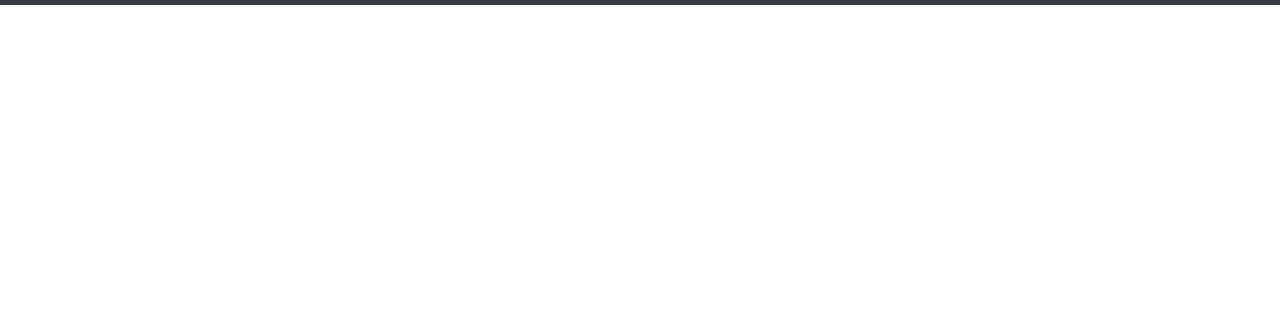
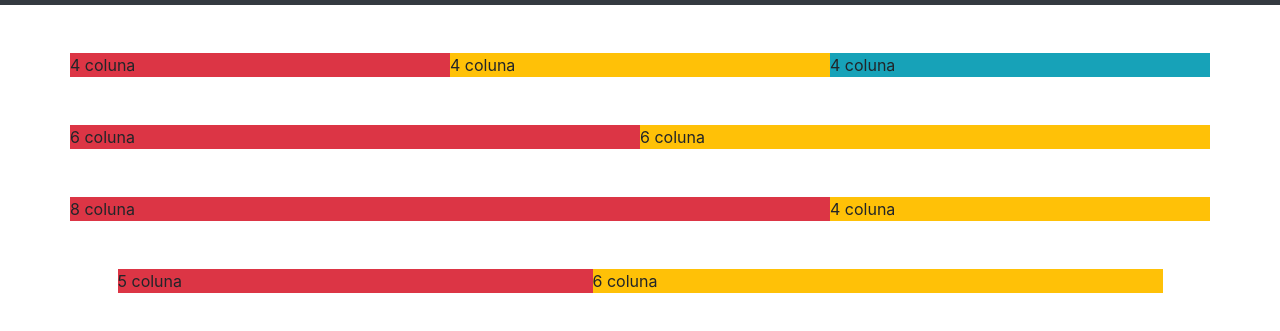
Before and after one commit to WesNinaja/Bootstrap, a plain HTML site: page index.html in a window 1280 px wide. Shown: the part 51-382 px from the top of the page. Drawn offline with nearby package versions, Linux system fonts and the light colour scheme.

Commit message:
@WesNinaja [Task: Tarefa Bootstrap]

```diff
--- a/index.html
+++ b/index.html
@@ -6,10 +6,11 @@
     <meta name="viewport" content="width=device-width, initial-scale=1.0">
     <title>Bootstrap</title>
 
-    <!-- CSS only -->
+    <!-- Link para pegar o estilo CSS dos servidores do Boostrap-->
     <link rel="stylesheet" href="https://cdn.jsdelivr.net/npm/bootstrap@4.6.1/dist/css/bootstrap.min.css" integrity="sha384-zCbKRCUGaJDkqS1kPbPd7TveP5iyJE0EjAuZQTgFLD2ylzuqKfdKlfG/eSrtxUkn" crossorigin="anonymous">
 </head>
 <body>
+  <!--Menu-->
     <nav class="navbar navbar-expand-lg navbar-dark bg-dark">
         <a class="navbar-brand" href="#">Portfólio Wesley Ninaja</a>
         <button class="navbar-toggler" type="button" data-toggle="collapse" data-target="#navbarSupportedContent" aria-controls="navbarSupportedContent" aria-expanded="false" aria-label="Toggle navigation">
@@ -39,8 +40,63 @@
           </form>
         </div>
       </nav>
+      <!--/Menu-->
+      <div class="container">
+        <div class="row mt-5 d-flex justify-content-center">
+
+          <div class="col-md-4 p-0">
+            <div class="bg-danger">4 coluna</div>
+          </div>
+
+          <div class="col-md-4 p-0">
+            <div class="bg-warning">4 coluna</div>
+          </div>
+
+          <div class="col-md-4 p-0">
+            <div class="bg-info">4 coluna</div>
+          </div>
+        </div>
+
+        <div class="row mt-5 d-flex justify-content-center">
+
+          <div class="col-md-6 p-0">
+            <div class="bg-danger">6 coluna</div>
+          </div>
+
+          <div class="col-md-6 p-0">
+            <div class="bg-warning">6 coluna</div>
+          </div>
+        </div>
+
+        <div class="row mt-5 d-flex justify-content-center">
+
+          <div class="col-md-8 p-0">
+            <div class="bg-danger">8 coluna</div>
+          </div>
+
+          <div class="col-md-4 p-0">
+            <div class="bg-warning">4 coluna</div>
+          </div>
+        </div>
+
+        <div class="row mt-5 d-flex justify-content-center">
+
+          <div class="col-md-5 p-0">
+            <div class="bg-danger">5 coluna</div>
+          </div>
+
+          <div class="col-md-6 p-0">
+            <div class="bg-warning">6 coluna</div>
+          </div>
+        </div>
+      </div>
+
+      <!--Grid-->
+
+      <!--/Grid-->
 
 
+    <!--Scrpts necessários para utilização dos códigos JS do Bootstrap-->
     <script src="https://cdn.jsdelivr.net/npm/jquery@3.5.1/dist/jquery.slim.min.js" integrity="sha384-DfXdz2htPH0lsSSs5nCTpuj/zy4C+OGpamoFVy38MVBnE+IbbVYUew+OrCXaRkfj" crossorigin="anonymous"></script>
     <script src="https://cdn.jsdelivr.net/npm/bootstrap@4.6.1/dist/js/bootstrap.bundle.min.js" integrity="sha384-fQybjgWLrvvRgtW6bFlB7jaZrFsaBXjsOMm/tB9LTS58ONXgqbR9W8oWht/amnpF" crossorigin="anonymous"></script>
 </body>
```
